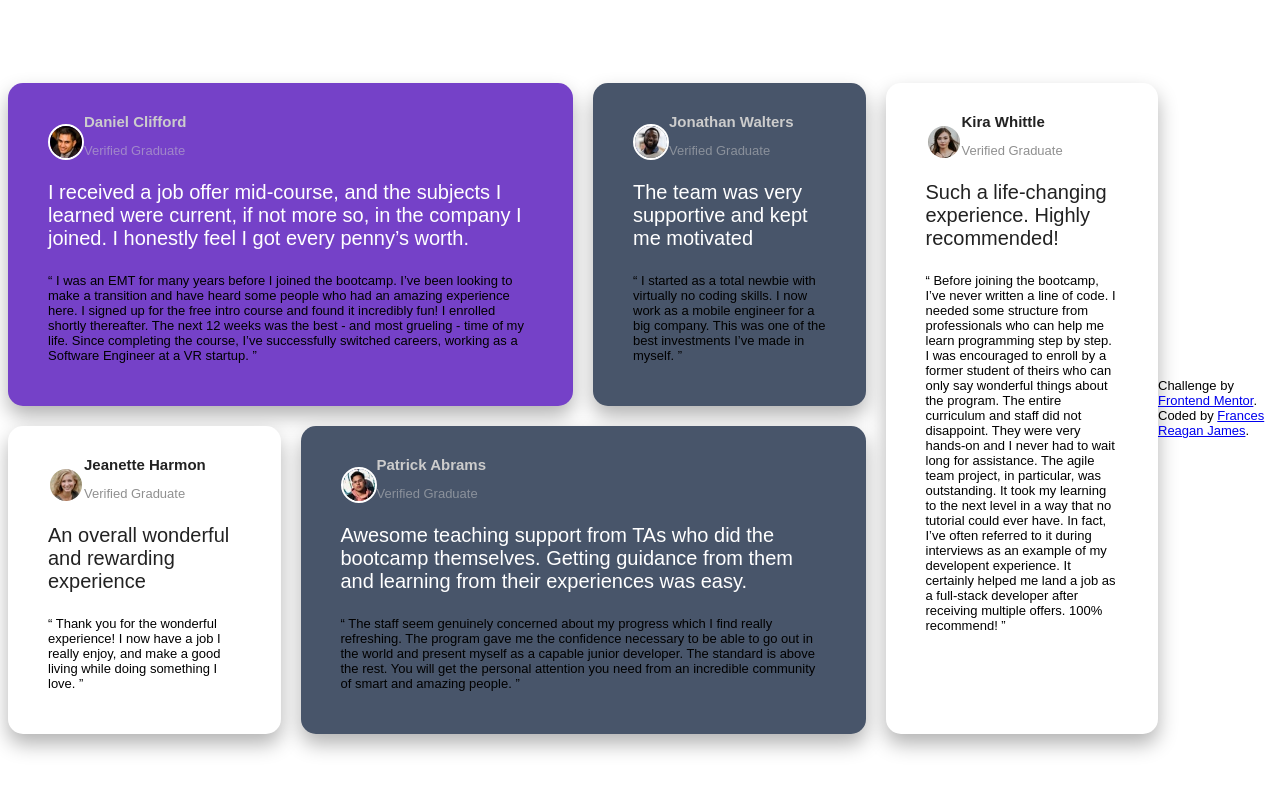
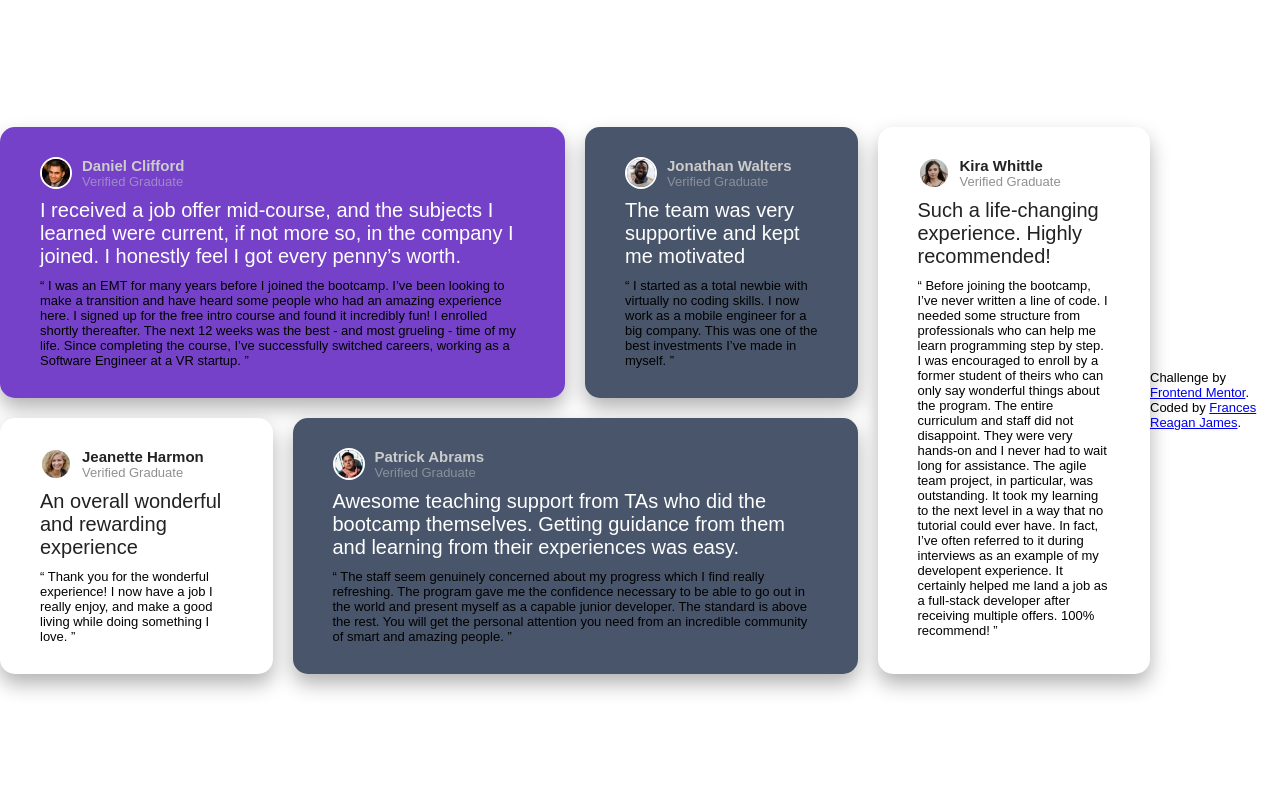
Before and after one commit to FrancesReagan/Testimonials, a plain HTML site: page index.html in a window 1280 px wide. Drawn offline with Linux system fonts and the light colour scheme; a web font is replaced by a local one.

Commit message:
changed testimonials html

```diff
--- a/index.html
+++ b/index.html
@@ -3,16 +3,16 @@
 <head>
   <meta charset="UTF-8">
   <meta name="viewport" content="width=device-width, initial-scale=1.0"> <!-- displays site properly based on user's device -->
-
   <link rel="icon" type="image/png" sizes="32x32" href="./images/favicon-32x32.png">
   <link rel="stylesheet" href="styles.css">
   <title>Testimonials</title>
 </head>
 <body>
-<!-- <main> instead of <testimonials> -->
-  <testimonials>
+  <header></header>
+<!-- testimonials -->
+  <testimonials class="grid-container">
 <!-- daniel card -->
-    <article class="card card-1">
+    <div class="card card-1">
       <div class="card_head">
         <img src="./images/image-daniel.jpg" alt="">
         <div class=""card_user">
@@ -31,10 +31,10 @@
   The next 12 weeks was the best - and most grueling - time of my life. Since completing
   the course, I’ve successfully switched careers, working as a Software Engineer at a VR startup. ”
       </p>
-    </article>
+    </div>
 
 <!-- Jonathan card -->
-    <article class="card card-2">
+    <div class="card card-2">
       <div class="card_head">
         <img src="./images/image-jonathan.jpg" alt="">
         <div class=""card_user">
@@ -49,10 +49,10 @@
         “ I started as a total newbie with virtually no coding skills. I now work as a mobile engineer
         for a big company. This was one of the best investments I’ve made in myself. ”
       </p>
-    </article>
+    </div>
 
 <!-- jeanette card -->
-    <article class="card card-3">
+    <div class="card card-3">
       <div class="card_head">
         <img src="./images/image-jeanette.jpg" alt="">
         <div class=""card_user">
@@ -67,10 +67,10 @@
         “ Thank you for the wonderful experience! I now have a job I really enjoy, and make a good living
         while doing something I love. ”
       </p>
-    </article>
+    </div>
 
 <!-- Patrick card -->
-    <article class="card card-4">
+    <div class="card card-4">
       <div class="card_head">
         <img src="./images/image-patrick.jpg" alt="">
         <div class=""card_user">
@@ -88,10 +88,10 @@
         junior developer. The standard is above the rest. You will get the personal attention you need from
         an incredible community of smart and amazing people. ”
       </p>
-    </article>
+    </div>
 
     <!-- Kira card -->
-    <article class="card card-5">
+    <div class="card card-5">
       <div class="card_head">
         <img src="./images/image-kira.jpg" alt="">
         <div class=""card_user">
@@ -112,7 +112,7 @@
         experience. It certainly helped me land a job as a full-stack developer after receiving multiple offers.
         100% recommend! ”
       </p>
-    </article>
+    </div>
 
   </testimonials>
 
--- a/styles.css
+++ b/styles.css
@@ -1,7 +1,7 @@
 @import url(https://fonts.google.com/specimen/Barlow+Semi+Condensed);
 *{
-  padding: 0
-  margin: 0
+  padding: 0;
+  margin: 0;
   box-sizing:border-box;
   font-family: 'Barlow Semi Condensed', sans-serif;
 }
@@ -14,13 +14,14 @@ body{
   min-height: 100vh;
   background-color: hsl(210, saturation 46%, lightness 95%);
 }
-testimonials{
+.grid-container{
   display: grid;
   max-width: 1150px;
   grid-template-columns: repeat(4, 1fr);
   grid-template-rows: repeat(2, min-content);
-  grid-gap: 20px
+  grid-gap: 20px;
 }
+
 .card{
   display: flex;
   flex-direction: column;
@@ -34,14 +35,14 @@ testimonials{
   display: flex;
   align-items: center;
   color: hsl(0, 0%, 80%);
-  margin-bottom: 10px
+  margin-bottom: 10px;
 }
 
 .card_head img{
   width: 32px;
   height: 32px;
   border-radius: 50%;
-  marin-right: 10px;
+  margin-right: 10px;
   border: 2px solid #fff;
 }
 
@@ -91,7 +92,7 @@ testimonials{
 .card-5{
   grid-row: -1/1;
   grid-column: 4/5;
-  background-color: #fff
+  background-color: #fff;
 }
 
 .card-3 .card_heading,
@@ -103,7 +104,7 @@ testimonials{
   color:#222;
 }
 
-@media (max-width: 1024px){
+@media max-width: 1024px {
   body{
     padding: 20px;
 }
```
